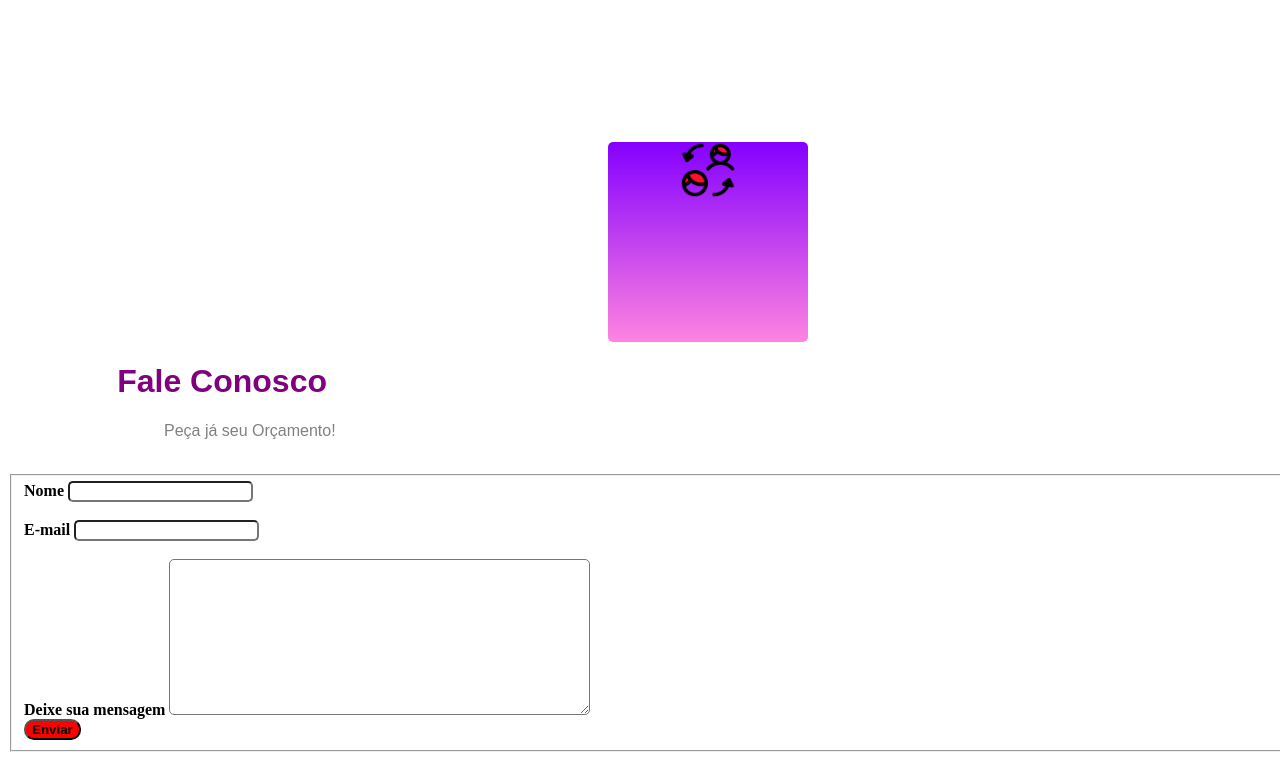
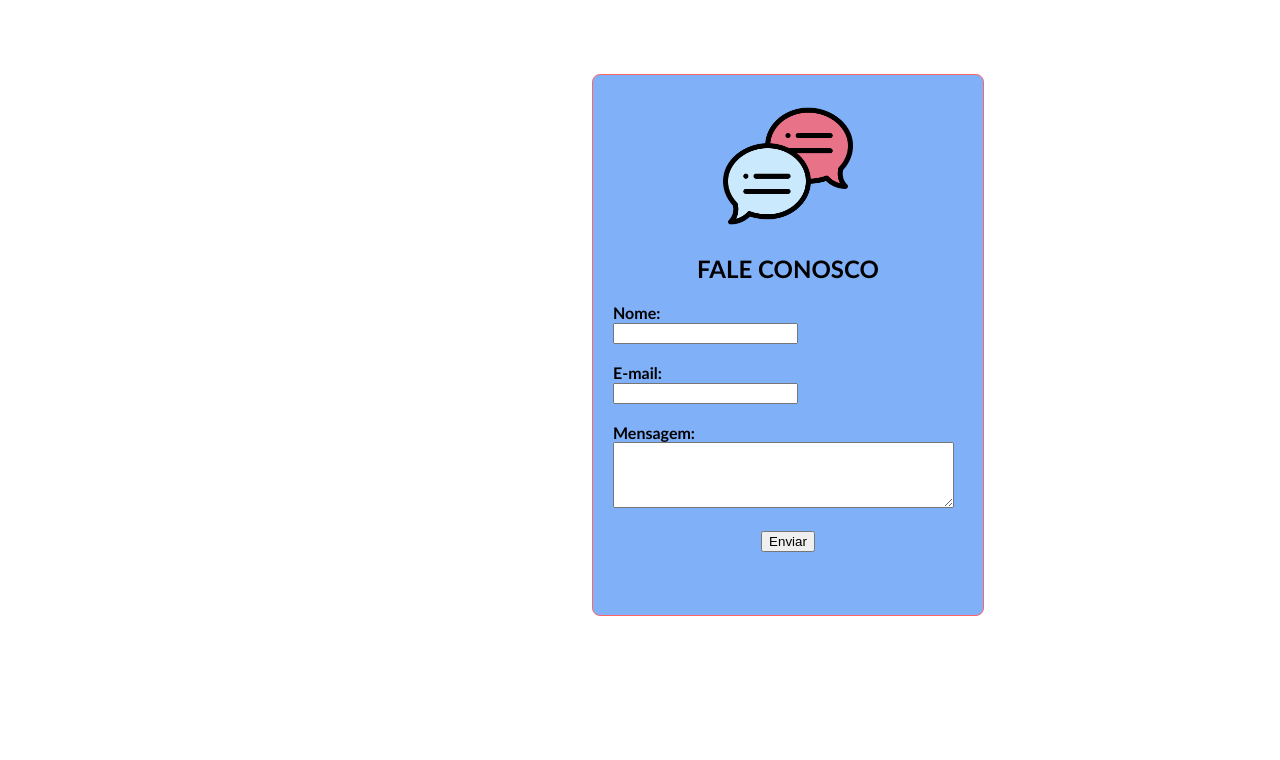
Before and after one commit to Felipe-Louzeiro/aulahtml, a plain HTML site: page index.html in a window 1280 px wide. Shown: the part 579-1339 px from the top of the page. After the commit the page ends 1203 px from the top, so only its background shows below. Drawn offline with Linux system fonts and the light colour scheme.

Commit message:
reajuste formulario

```diff
--- a/index.html
+++ b/index.html
@@ -1,12 +1,12 @@
 <!DOCTYPE html>
-<html lang="en">
+<html>
   <head>
     <meta charset="UTF-8" />
     <meta name="viewport" content="width=device-width, initial-scale=1.0" />
     <title>Site Aula HMTL</title>
 
     <link rel="stylesheet" href="./styles/style.css" />
-
+    <body>
       <header>
         <div class="conteiner">
           <a class="logo" href="https://google.com.br/">
@@ -25,15 +25,6 @@
 
         <div class="meio">
           <h1 class="bemvindo">Olá! Bem Vindo</h1>
-        <br />
-
-        <img
-          class="visa"
-          width="50px"
-          height="30px"
-          src="assets/visa.png"
-          alt="logovisa"
-        />
         </div>
 
         <div class="meio2">
@@ -46,46 +37,43 @@
           />
         </div>
 
-      <div class="infoservices">
-        <p>
-          <!-- <span style="font-size: 100px">&#128512;</span> -->
+        <div class="formulario">
+          <div class="imgfale">
             <img
-            class="deepfake"
-            src="assets/deepfake.png"
-            width="56px"
-            height="56px"
+              class="imgfale"
+              src="./assets/faleconosco.png"
+              width="130px"
+              height="130px"
             />
-        </p>
           </div>
+          <form>
+            <div class="faleconosco">
+              <h2>FALE CONOSCO</h2>
+            </div>
+            <label for="nome" required><strong>Nome:</strong></label
+            ><br />
+            <input type="text" id="nome" name="nome" required /><br /><br />
 
-      <div>
-        <h1 id="titulo">Fale Conosco</h1>
-        <p id="subtitulo">Peça já seu Orçamento!</p>
-        <br />
+            <label for="email" required><strong>E-mail:</strong></label
+            ><br />
+            <input type="email" id="email" name="email" required /><br /><br />
+
+            <label for="mensagem" required><strong>Mensagem:</strong></label
+            ><br />
+            <textarea
+              id="mensagem"
+              required
+              name="mensagem"
+              rows="4"
+              cols="40"
+            ></textarea
+            ><br /><br />
+            <div class="sendbutton">
+              <input type="submit" value="Enviar" />
             </div>
-
-      <form class="formulario">
-        <fieldset class="grupo">
-          <div>
-            <label for="nome"><strong>Nome</strong></label>
-            <input type="text" name="nome" id="nome" required />
+          </form>
         </div>
-          <br />
-          <div>
-            <label for="email"><strong>E-mail</strong></label>
-            <input type="email" name="email" id="email" required />
-          </div>
-          <br />
-          <div>
-            <label for="Mensagem"><strong>Deixe sua mensagem</strong></label>
-            <textarea name="Mensagem" rows="10" cols="50" required></textarea>
-            <br />
-          </div>
-          <button class="botaoenviar" type="submit">
-            <strong>Enviar</strong>
-          </button>
-        </fieldset>
-      </form>
       </header>
+    </body>
   </head>
 </html>
--- a/styles/style.css
+++ b/styles/style.css
@@ -58,32 +58,6 @@ header .conteiner {
   display: inline-block;
 }
 
-.botaoenviar {
-  background-color: red;
-  border-radius: 10px;
-}
-
-#titulo {
-  font-family: sans-serif;
-  color: purple;
-  margin-left: 7%;
-}
-
-#subtitulo {
-  font-family: sans-serif;
-  color: gray;
-  margin-left: 10%;
-}
-¨ fieldset {
-  border: 0;
-}
-
-input,
-textarea,
-button {
-  border-radius: 5px;
-}
-
 .homem {
   margin-left: 900px;
 }
@@ -91,20 +65,41 @@ button {
 .bemvindo {
   font-size: 50px;
   font-family: fantasy;
-  display: block;
-  border-radius: 30px;
-}
-
-.infoservices {
-  width: 200px;
-  height: 200px;
-  /* position: fixed; */
-  border-radius: 5px;
-  margin-left: 600px;
   text-align: center;
-  background-image: linear-gradient(rgb(132, 0, 255), rgb(255, 132, 224));
 }
 
 .visa {
   margin-left: 20px;
 }
+
+.formulario {
+  width: 400px;
+  padding: 20px;
+  border: 1px solid #ff6565;
+  border-radius: 8px;
+  background-color: #80b0f8;
+  margin: auto;
+  font-family: "Trebuchet MS", "Lucida Sans Unicode", "Lucida Grande",
+    "Lucida Sans", Arial, sans-serif;
+  width: 350px;
+  height: 500px;
+}
+
+.faleconosco {
+  text-align: center;
+  font-family: "Gill Sans", "Gill Sans MT", Calibri, "Trebuchet MS", sans-serif;
+}
+
+.imgfale {
+  margin-top: 1%;
+  margin-left: 55px;
+}
+
+.sendbutton {
+  text-align: center;
+
+}
+
+#mensagem, #nome, #email{
+  color: #0569ff;
+}
```
Also changed, not shown: assets/faleconosco.png (added). Lines whose indentation alone changed are shown as unchanged.
